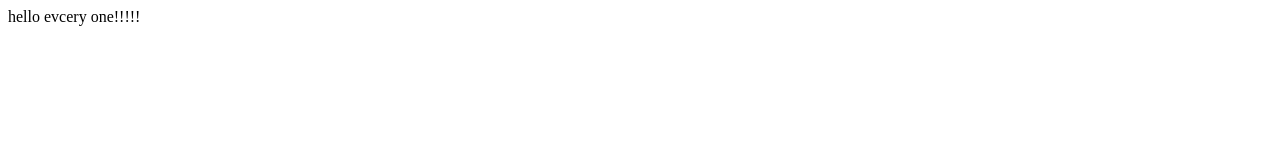
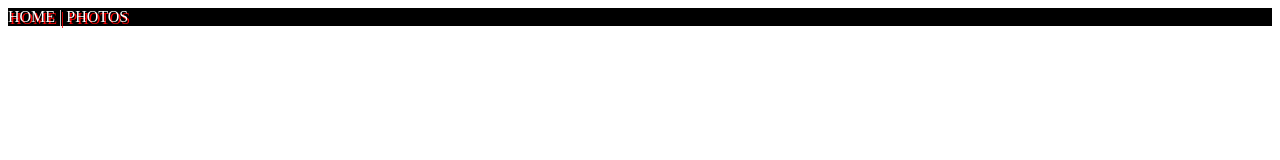
Before and after one commit to mokshu21/mywebsite, a plain HTML site: page site/index.html in a window 1280 px wide. Drawn offline with Linux system fonts and the light colour scheme.

Commit message:
solution.

```diff
--- a/site/index.html
+++ b/site/index.html
@@ -1,9 +1,23 @@
 <!DOCTYPE html>
 <html>
 <head>
-	<title>hello coursera!!!!</title>
+<style>
+div{
+
+background-color:  black;
+color: white;
+text-transform: uppercase;
+margin:30px,30px,30px,30px;
+text-shadow: 2px 2px red;
+font-family: timesnewroman;
+}
+</style>
+<meta charset="utf-8">
+<title>Family|HOME</title>
 </head>
 <body>
-hello evcery one!!!!!
+<div>
+<span>home    |  photos</span>
+</div>
 </body>
 </html>
```
Also changed, not shown: mod2_sol/css/sol.css (added, +8 -0 lines), mod2_sol/index.html (added, +10 -0 lines), site/moksha11.jpg (added).
